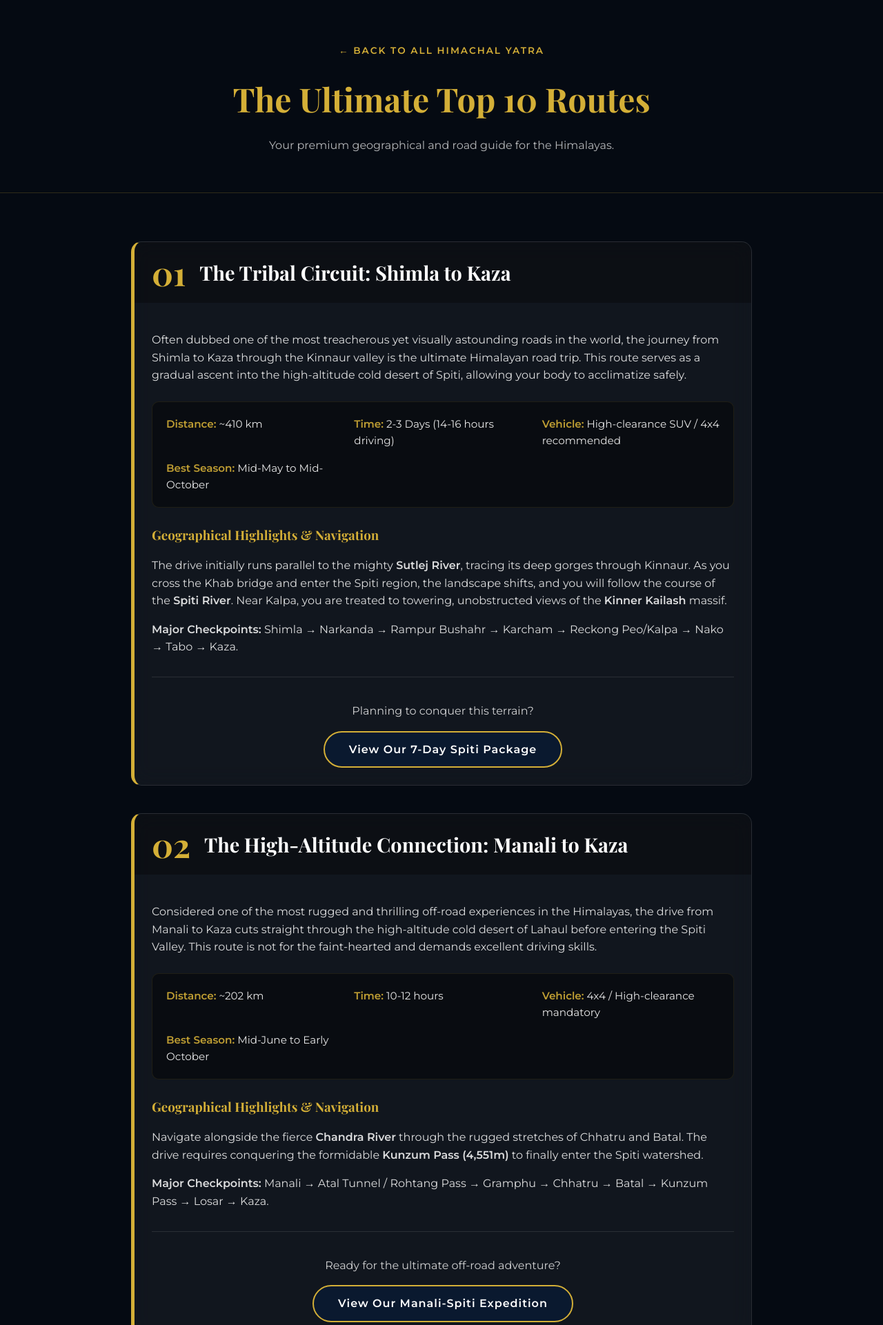
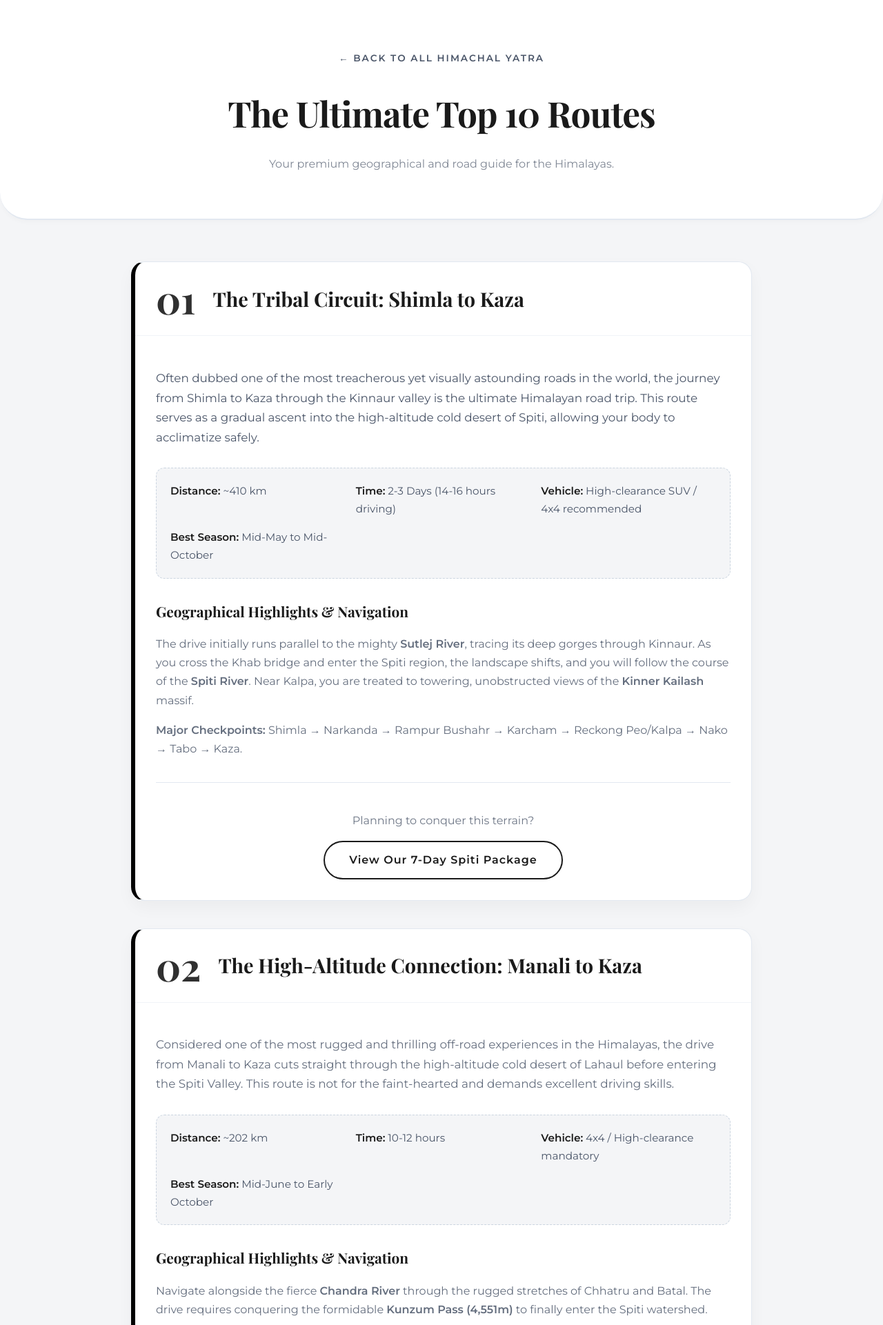
Before and after one commit to lakshitsharma-hub/Travel-Website, a Flask app: page /blog/top-10-routes in a window 1280 px wide. Shown: the top 1921 px of the page at 69% size. Run offline with Flask 3, Linux system fonts and the light colour scheme.

Commit message:
Update top-10-routes.html

```diff
--- a/templates/top-10-routes.html
+++ b/templates/top-10-routes.html
@@ -10,26 +10,27 @@
     <link rel="icon" type="image/png" href="{{ url_for('static', filename='favicon.png') }}">
     <style>
         :root {
-            --gold: #D4AF37;
-            --dark-navy: #0A192F;
-            --glass: rgba(255, 255, 255, 0.05);
+            --concrete-bg: #F4F5F7;
+            --pure-white: #FFFFFF;
+            --sharp-black: #1A1A1A;
+            --text-grey: #4A5568;
+            --accent-black: #000000;
         }
 
         body {
             font-family: 'Montserrat', sans-serif;
-            line-height: 1.6;
+            line-height: 1.7;
             margin: 0;
             padding: 0;
-            background-color: #050a12; /* Your Main Theme Dark BG */
-            color: #fff;
+            background-color: var(--concrete-bg);
+            color: var(--text-grey);
             overflow-x: hidden;
         }
 
         h1, h2, h3, .route-number {
             font-family: 'Playfair Display', serif;
+            color: var(--sharp-black);
         }
-
-        .gold-text { color: var(--gold); }
 
         .container {
             max-width: 900px;
@@ -39,61 +40,66 @@
 
         header {
             text-align: center;
-            padding: 60px 20px 40px;
-            border-bottom: 1px solid rgba(212, 175, 55, 0.2);
-            margin-bottom: 50px;
+            padding: 70px 20px 50px;
+            margin-bottom: 40px;
+            background: var(--pure-white);
+            border-bottom: 2px solid #E2E8F0;
+            border-radius: 0 0 40px 40px; /* Smooth curved structure */
+            box-shadow: 0 4px 6px rgba(0,0,0,0.02);
         }
 
         h1 {
             margin: 0;
-            font-size: 3rem;
-            color: var(--gold);
+            font-size: 3.2rem;
+            letter-spacing: -1px;
         }
 
-        /* Glassmorphism Premium Card */
+        /* Minimalist Structural Card */
         .route-card {
-            background: var(--glass);
-            backdrop-filter: blur(15px);
-            border: 1px solid rgba(255, 255, 255, 0.1);
-            border-radius: 15px;
+            background: var(--pure-white);
+            border-radius: 20px;
             margin-bottom: 40px;
             overflow: hidden;
-            border-left: 5px solid var(--gold);
-            transition: 0.4s ease;
+            border: 1px solid #E2E8F0;
+            border-left: 6px solid var(--accent-black); /* Sharp black accent */
+            box-shadow: 0 10px 25px rgba(0,0,0,0.04);
+            transition: all 0.4s ease;
         }
 
         .route-card:hover {
-            border-color: var(--gold);
             transform: translateY(-5px);
-            box-shadow: 0 10px 30px rgba(0,0,0,0.5);
+            box-shadow: 0 15px 35px rgba(0,0,0,0.08);
+            border-color: #CBD5E0;
         }
 
         .route-header {
-            background: rgba(0, 0, 0, 0.3);
-            padding: 20px 25px;
+            padding: 25px 30px;
             display: flex;
             align-items: center;
+            border-bottom: 1px solid #F0F4F8;
         }
 
         .route-number {
-            font-size: 3rem;
+            font-size: 3.5rem;
             font-weight: bold;
-            color: var(--gold);
-            margin-right: 20px;
+            margin-right: 25px;
             line-height: 1;
+            opacity: 0.9;
         }
 
         .route-header h2 {
             margin: 0;
-            color: #fff;
             font-size: 1.8rem;
         }
 
         .route-content {
-            padding: 25px;
+            padding: 30px;
         }
 
-        .route-intro { opacity: 0.85; }
+        .route-intro {
+            font-size: 1.05rem;
+            color: var(--text-grey);
+        }
 
         .route-specs {
             list-style: none;
@@ -101,62 +107,61 @@
             display: grid;
             grid-template-columns: repeat(auto-fit, minmax(200px, 1fr));
             gap: 15px;
-            margin: 25px 0;
-            background: rgba(0, 0, 0, 0.4);
+            margin: 30px 0;
+            background: var(--concrete-bg);
             padding: 20px;
-            border-radius: 10px;
-            border: 1px solid rgba(212, 175, 55, 0.1);
+            border-radius: 12px;
+            border: 1px dashed #CBD5E0;
         }
 
         .route-specs li {
             font-size: 0.95rem;
-            opacity: 0.9;
         }
 
-        .route-specs strong { color: var(--gold); }
+        .route-specs strong { color: var(--sharp-black); }
 
-        .route-geography { margin-top: 25px; }
-        .route-geography h3 { color: var(--gold); margin-bottom: 15px;}
+        .route-geography { margin-top: 30px; }
+        .route-geography h3 { font-size: 1.3rem; margin-bottom: 15px; }
 
         .route-cta {
-            margin-top: 30px;
+            margin-top: 35px;
             text-align: center;
-            padding-top: 20px;
-            border-top: 1px solid rgba(255, 255, 255, 0.1);
+            padding-top: 25px;
+            border-top: 1px solid #E2E8F0;
         }
 
-        /* Match Main Website Button */
+        /* Minimalist Button */
         .btn-luxury {
             display: inline-block;
-            background: var(--dark-navy);
-            color: white;
-            border: 2px solid var(--gold);
+            background: var(--pure-white);
+            color: var(--sharp-black);
+            border: 2px solid var(--sharp-black);
             padding: 12px 35px;
             text-decoration: none;
             border-radius: 50px;
             font-weight: 600;
             letter-spacing: 1px;
-            transition: 0.3s;
+            transition: all 0.3s ease;
         }
 
         .btn-luxury:hover {
-            background: var(--gold);
-            color: var(--dark-navy);
+            background: var(--sharp-black);
+            color: var(--pure-white);
         }
 
         .back-home {
             display: inline-block;
-            margin-bottom: 20px;
-            color: var(--gold);
+            margin-bottom: 25px;
+            color: var(--text-grey);
             text-decoration: none;
-            font-weight: bold;
+            font-weight: 600;
             text-transform: uppercase;
             font-size: 0.85rem;
             letter-spacing: 2px;
             transition: 0.3s;
         }
 
-        .back-home:hover { color: #fff; }
+        .back-home:hover { color: var(--sharp-black); }
     </style>
 </head>
 <body>
```
